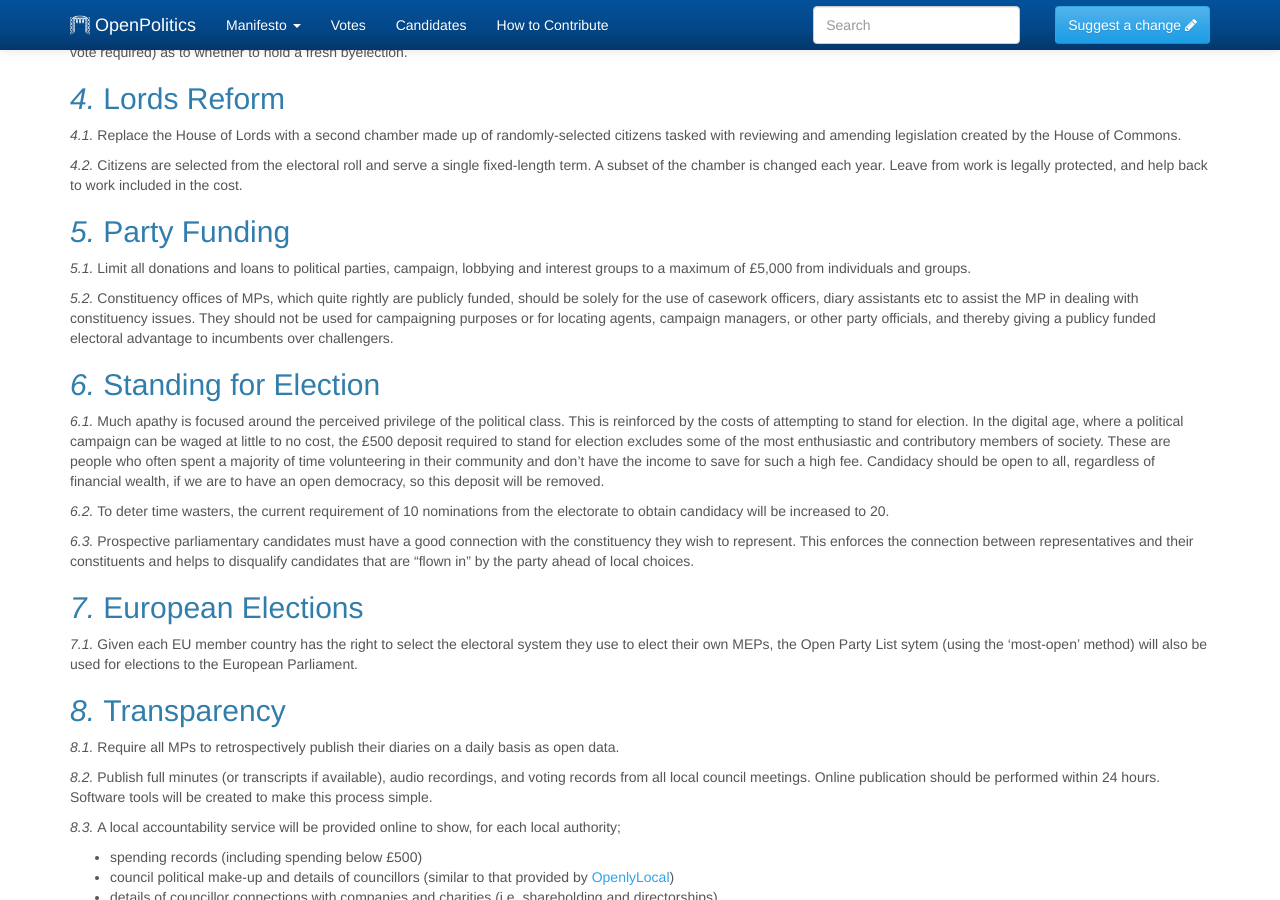
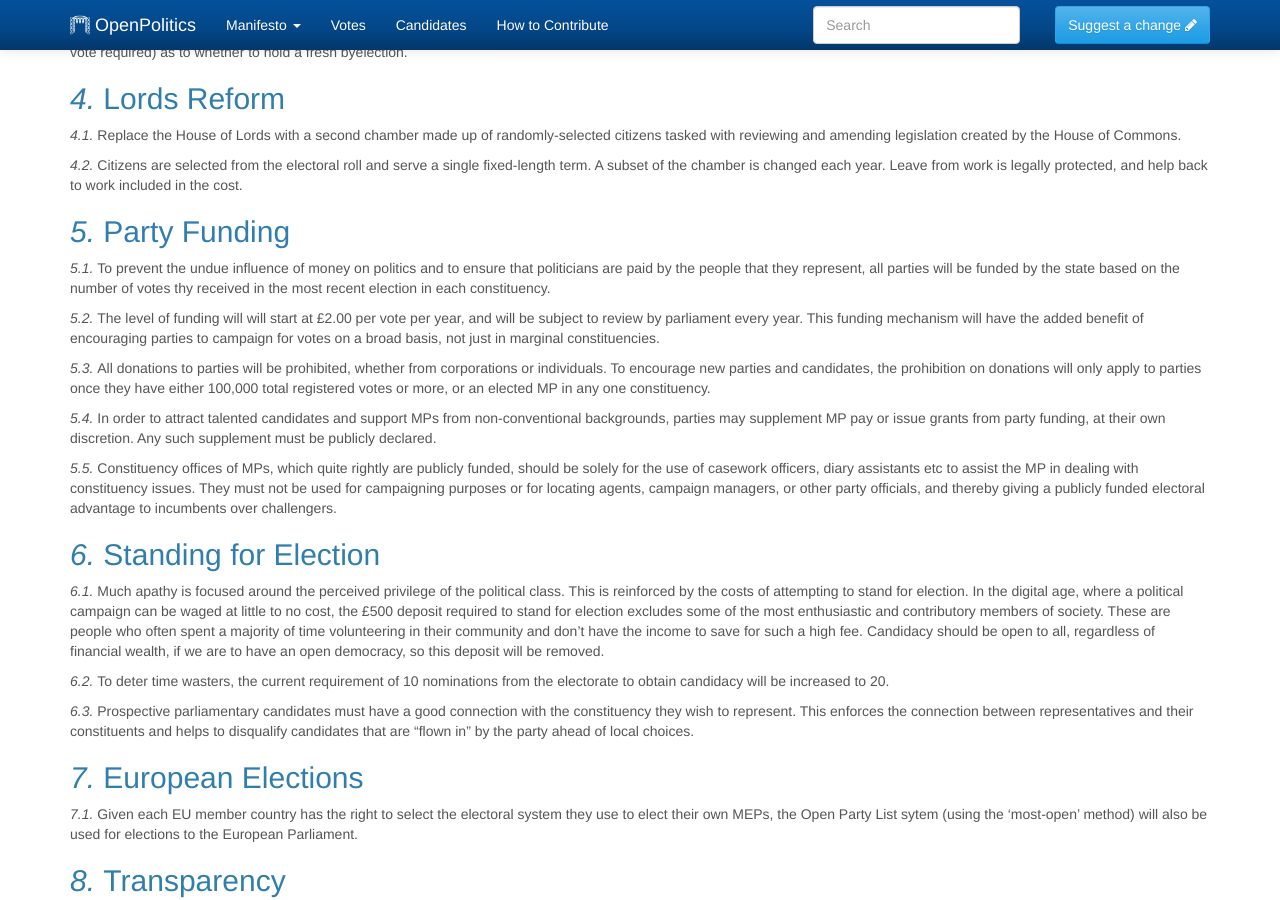
Before and after one commit to openpolitics/manifesto, a Jekyll site: the page built from manifesto/democracy.md, in a window 1280 px wide and 900 px high, scrolled down 667 px. Built offline with Jekyll 4.4.1, drawn with Linux system fonts in a browser that asks for light colours.

Commit message:
Introduce public funding for political parties
Money has proved to be a major corrupting influence in politics. This has been notably highlighted in recent years by Lawrence Lessig (see e.g. http://www.ted.com/talks/lawrence_lessig_we_the_people_and_the_republic_we_must_reclaim#t-705558 )

The simplest and most effective way to remove this corrosive influence is to ensure that all parties are funded by the public, and in the public interest.

```diff
--- a/manifesto/democracy.md
+++ b/manifesto/democracy.md
@@ -39,9 +39,15 @@ Citizens are selected from the electoral roll and serve a single fixed-length te
 
 ## Party Funding
 
-Limit all donations and loans to political parties, campaign, lobbying and interest groups to a maximum of £5,000 from individuals and groups.
+To prevent the undue influence of money on politics and to ensure that politicians are paid by the people that they represent, all parties will be funded by the state based on the number of votes thy received in the most recent election in each constituency.
 
-Constituency offices of MPs, which quite rightly are publicly funded, should be solely for the use of casework officers, diary assistants etc to assist the MP in dealing with constituency issues. They should not be used for campaigning purposes or for locating agents, campaign managers, or other party officials, and thereby giving a publicy funded electoral advantage to incumbents over challengers.
+The level of funding will will start at £2.00 per vote per year, and will be subject to review by parliament every year. This funding mechanism will have the added benefit of encouraging parties to campaign for votes on a broad basis, not just in marginal constituencies.
+
+All donations to parties will be prohibited, whether from corporations or individuals. To encourage new parties and candidates, the prohibition on donations will only apply to parties once they have either 100,000 total registered votes or more, or an elected MP in any one constituency.
+
+In order to attract talented candidates and support MPs from non-conventional backgrounds, parties may supplement MP pay or issue grants from party funding, at their own discretion. Any such supplement must be publicly declared.
+
+Constituency offices of MPs, which quite rightly are publicly funded, should be solely for the use of casework officers, diary assistants etc to assist the MP in dealing with constituency issues. They must not be used for campaigning purposes or for locating agents, campaign managers, or other party officials, and thereby giving a publicly funded electoral advantage to incumbents over challengers.
 
 ## Standing for Election
 
```
